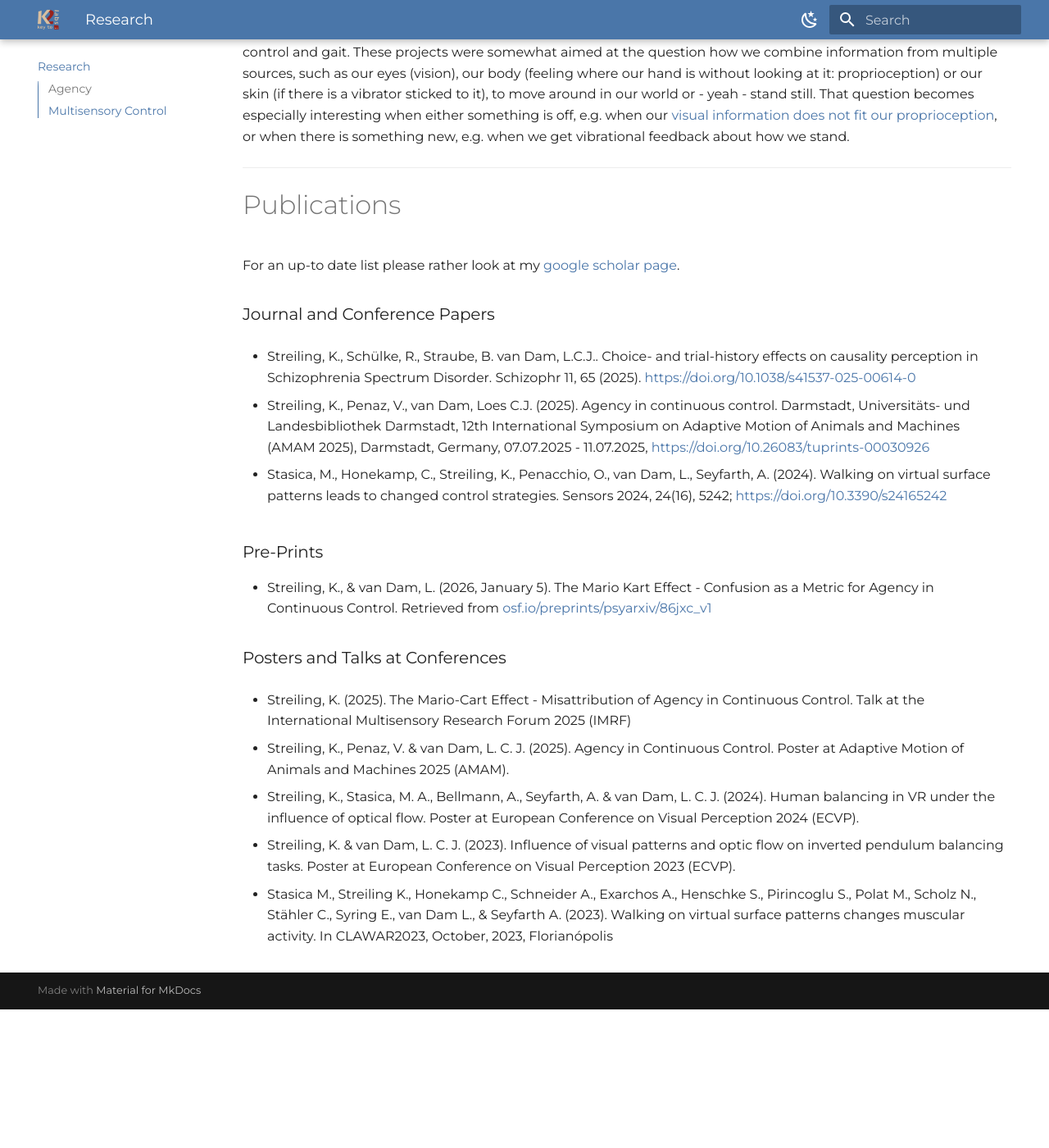
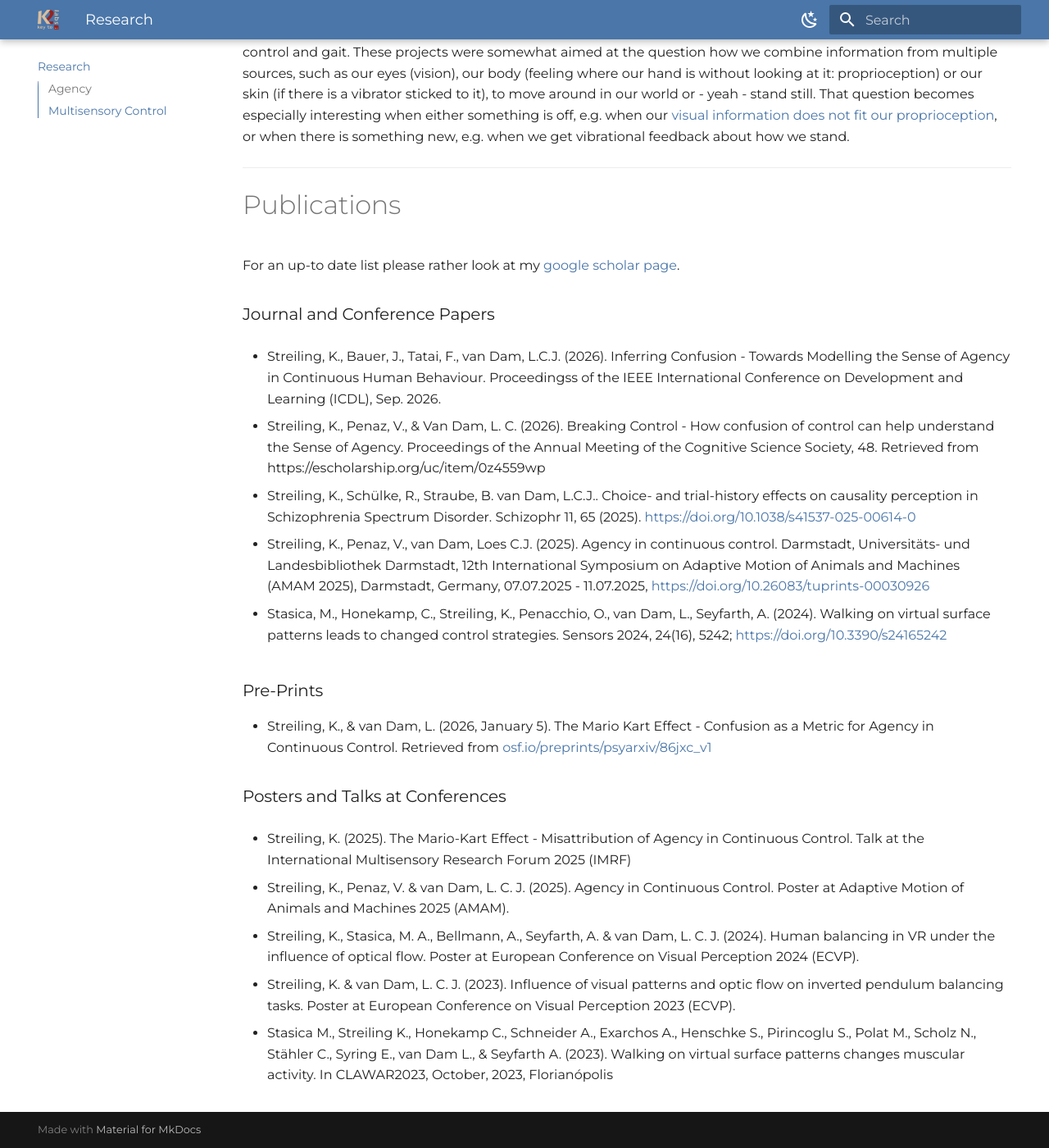
Before and after one commit to uvest/kai_streiling, an MkDocs documentation site: the page built from docs/research.md, in a window 1280 px wide and 1400 px high, scrolled down 875 px. Shown: the whole window at 82% size. Built offline with MkDocs 1.6.1 and Material for MkDocs 9.7.7, drawn with Linux system fonts in a browser that asks for light colours; before the commit the page ends 2106 px from its top, so only the background shows below that; some of the changed text lies outside the part shown.

Commit message:
minor update. spelling mistake and updated publications

```diff
--- a/docs/research.md
+++ b/docs/research.md
@@ -17,7 +17,7 @@ Imagine you drive a car or bike and stand at a red traffic light. When you snap
 With that very intuitive idea about the Sense of Agency in mind, let me tell you a bit more about it:
 
 * [The sticky perception of causality and Schizophrenia](./blog/Causality_SSD_and_Choice-History.md)
-* [Measuring Agency - The Mario-Cart Effect: It's a me!? ... or is it?](./blog/Agency.md)
+* [Measuring Agency - The Mario-Kart Effect: It's a me!? ... or is it?](./blog/Agency.md)
 <!-- * Optimal Control model of Agency and confusion
 * Agency in Deep-Reinforcement Learning for multi-agent tasks -->
 
@@ -38,6 +38,10 @@ So, together with my colleagues [Celine](https://www.psychologie.tu-darmstadt.de
 For an up-to date list please rather look at my [google scholar page](https://scholar.google.com/citations?user=hf41fWEAAAAJ&hl=de&oi=ao){target=_blank}.
 
 ### Journal and Conference Papers
+* Streiling, K., Bauer, J., Tatai, F., van Dam, L.C.J. (2026). Inferring Confusion - Towards Modelling the Sense of Agency in Continuous Human Behaviour. Proceedingss of the IEEE International Conference on Development and Learning (ICDL), Sep. 2026.
+
+* Streiling, K., Penaz, V., & Van Dam, L. C. (2026). Breaking Control - How confusion of control can help understand the Sense of Agency. Proceedings of the Annual Meeting of the Cognitive Science Society, 48. Retrieved from https://escholarship.org/uc/item/0z4559wp
+
 * Streiling, K., Schülke, R., Straube, B. van Dam, L.C.J.. Choice- and trial-history effects on causality perception in Schizophrenia Spectrum Disorder. Schizophr 11, 65 (2025). [https://doi.org/10.1038/s41537-025-00614-0](https://doi.org/10.1038/s41537-025-00614-0){target=_blank}
 
 * Streiling, K., Penaz, V., van Dam, Loes C.J. (2025). Agency in continuous control. Darmstadt, Universitäts- und Landesbibliothek Darmstadt, 12th International Symposium on Adaptive Motion of Animals and Machines (AMAM 2025), Darmstadt, Germany, 07.07.2025 - 11.07.2025, [https://doi.org/10.26083/tuprints-00030926](https://doi.org/10.26083/tuprints-00030926){target=_blank}
@@ -51,7 +55,7 @@ For an up-to date list please rather look at my [google scholar page](https://sc
 
 ### Posters and Talks at Conferences
 
-* Streiling, K. (2025). The Mario-Cart Effect - Misattribution of Agency in Continuous Control. Talk at the International Multisensory Research Forum 2025 (IMRF)
+* Streiling, K. (2025). The Mario-Kart Effect - Misattribution of Agency in Continuous Control. Talk at the International Multisensory Research Forum 2025 (IMRF)
 
 * Streiling, K., Penaz, V. & van Dam, L. C. J. (2025). Agency in Continuous Control. Poster at Adaptive Motion of Animals and Machines 2025 (AMAM).
 
--- a/mkdocs.yml
+++ b/mkdocs.yml
@@ -46,7 +46,7 @@ nav:
   - Teaching: teaching.md
   - Blog:
     - Causality SSD and Choice-History: blog/Causality_SSD_and_Choice-History.md
-    - Agency and the Mario-Cart effect: blog/Agency.md
+    - Agency and the Mario-Kart effect: blog/Agency.md
     # - Multisensory balance: blog/Multisensory_balance.md
 
 # exclude_docs: | # ignore files like in .gitignore. not during serving it seems
```
Also changed, not shown: docs/blog/Agency.md (+1 -1 lines).
